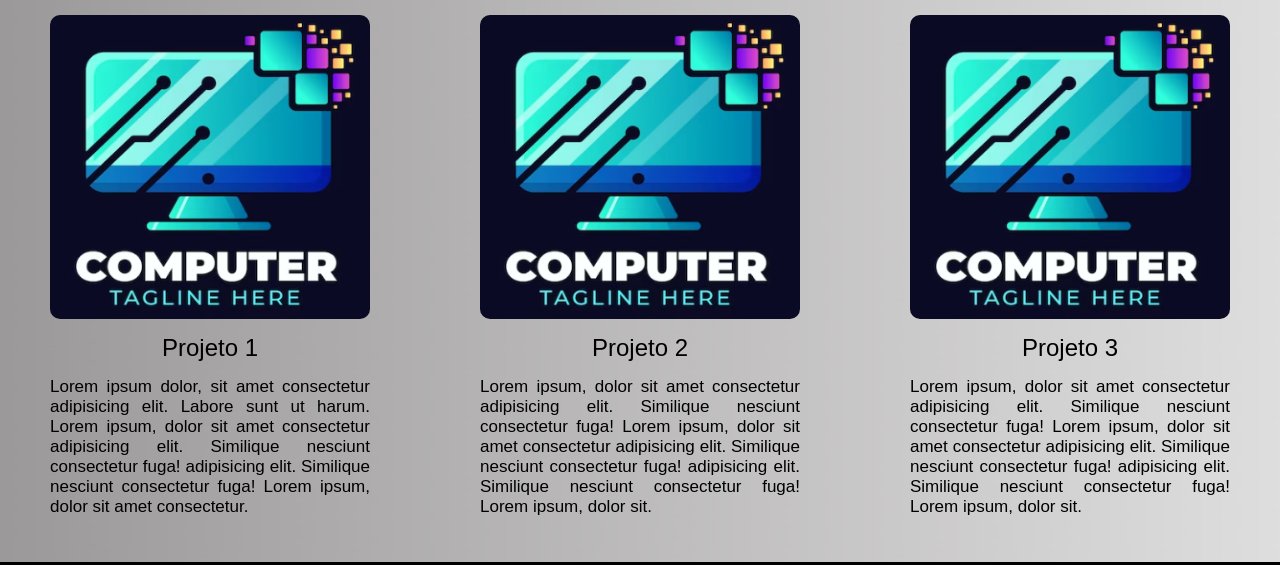
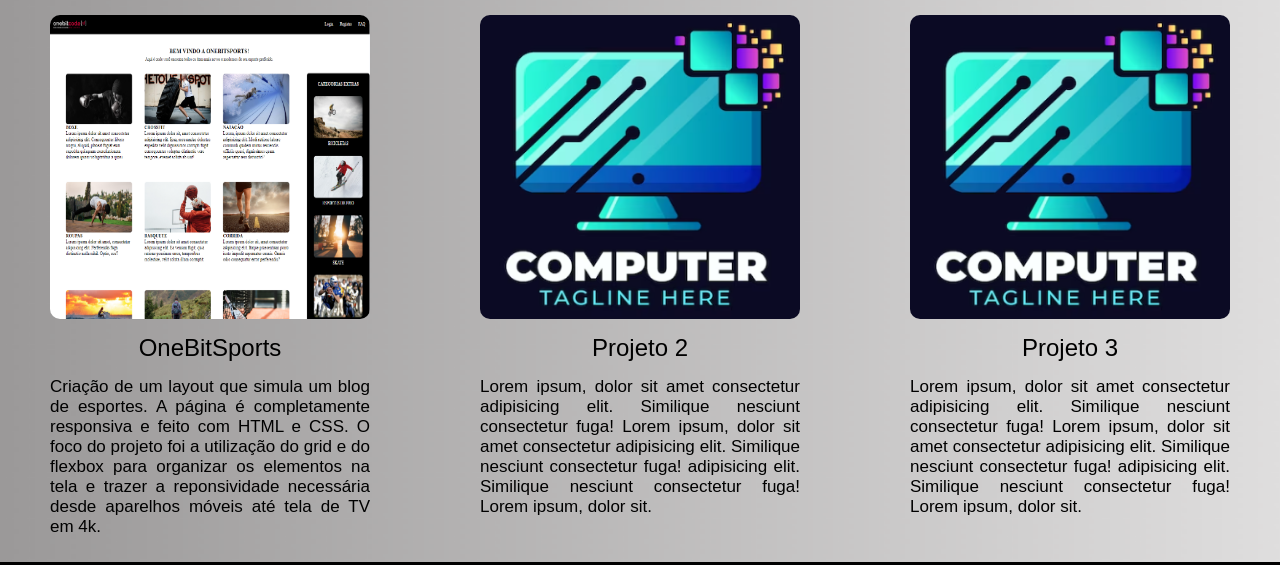
Before and after one commit to jmgtDev/Portfolio, a plain HTML site: page index.html in a window 1280 px wide. Shown: the part 407-972 px from the top of the page. Drawn offline with Linux system fonts and the light colour scheme; a web font is replaced by a local one.

Commit message:
Adição do primeiro projeto do portfólio

```diff
--- a/index.html
+++ b/index.html
@@ -21,11 +21,11 @@
             <p>PORTFÓLIO</p>
         </section>
         <div class="projects">
-            <div class="project project1">
-                <img src="./images/project-pictures/project-picture.png" class="project-img project1-img" alt="project-picture">
-                <p class="project-title project1-title">Projeto 1</p>
-                <p class="project-text project1-text"> Lorem ipsum dolor, sit amet consectetur adipisicing elit. Labore sunt ut harum. Lorem ipsum, dolor sit amet consectetur adipisicing elit. Similique nesciunt consectetur fuga! adipisicing elit. Similique nesciunt consectetur fuga! Lorem ipsum, dolor sit amet consectetur.</p>
-            </div>
+            <a class="project project1" href="./projects/Layout-completo-com-grid-e-flexbox/src/index.html">
+                <img src="./images/project-pictures/project1-picture.png" class="project-img project1-img" alt="project-picture">
+                <p class="project-title project1-title">OneBitSports</p>
+                <p class="project-text project1-text"> Criação de um layout que simula um blog de esportes. A página é completamente responsiva e feito com HTML e CSS. O foco do projeto foi a utilização do grid e do flexbox para organizar os elementos na tela e trazer a reponsividade necessária desde aparelhos móveis até tela de TV em 4k.</p>
+            </a>
             <div class="project project2">
                 <img src="./images/project-pictures/project-picture.png" class="project-img project1-img" alt="project-picture">
                 <p class="project-title project2-title">Projeto 2</p>
--- a/sass/style.scss
+++ b/sass/style.scss
@@ -77,6 +77,8 @@
             padding: 10px;
             gap: 15px;
             font-family: "Anta", sans-serif;
+            text-decoration: none;
+            color: black;
             border-radius: 10px;
             transition: 0.5s;
             border: 5px solid transparent;
```
Also changed, not shown: css/style.css, images/project-pictures/project1-picture.png (added), 1 other file.
